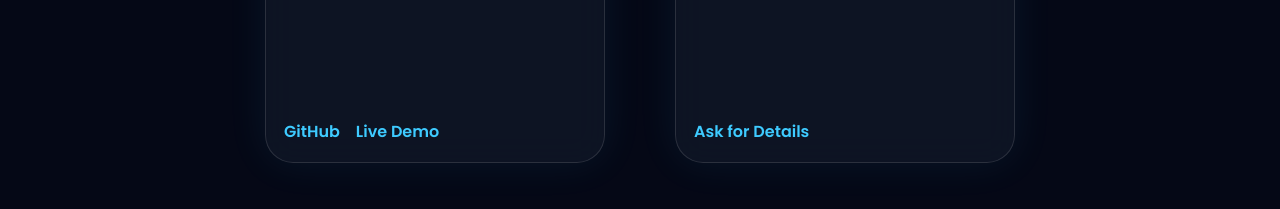
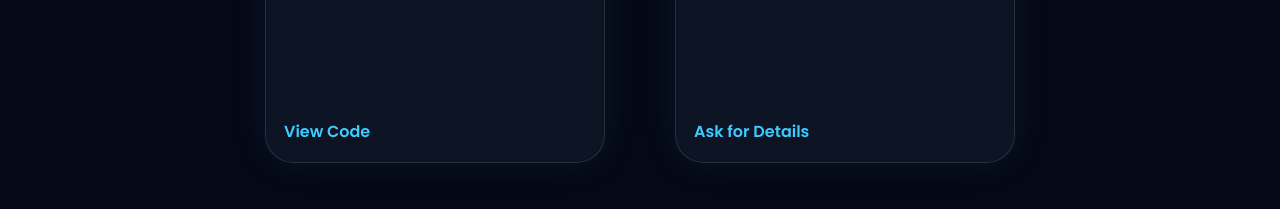
Before and after one commit to Deepakg1109/Portfolio, a plain HTML site: page index.html in a window 1280 px wide. Shown: the part 5106-5315 px from the top of the page. Drawn offline with Linux system fonts and the light colour scheme.

Commit message:
Initial portfolio website

```diff
--- a/index.html
+++ b/index.html
@@ -264,8 +264,9 @@
     </div>
 
     <div class="project-links">
-      <a href="https://github.com/Deepakg1109/Markethub" target="_blank">GitHub</a>
-      <a href="https://github.com/Deepakg1109/Markethub" target="_blank">Live Demo</a>
+      <!-- <a href="https://github.com/Deepakg1109/Markethub" target="_blank">GitHub</a> -->
+      <a href="https://github.com/Deepakg1109/Markethub" target="_blank">View Code</a>
+      <!-- <a href="https://deepakg1109.github.io/Markethub/index.html" target="_blank">Live Demo</a> -->
     </div>
   </div>
 </div>
```
